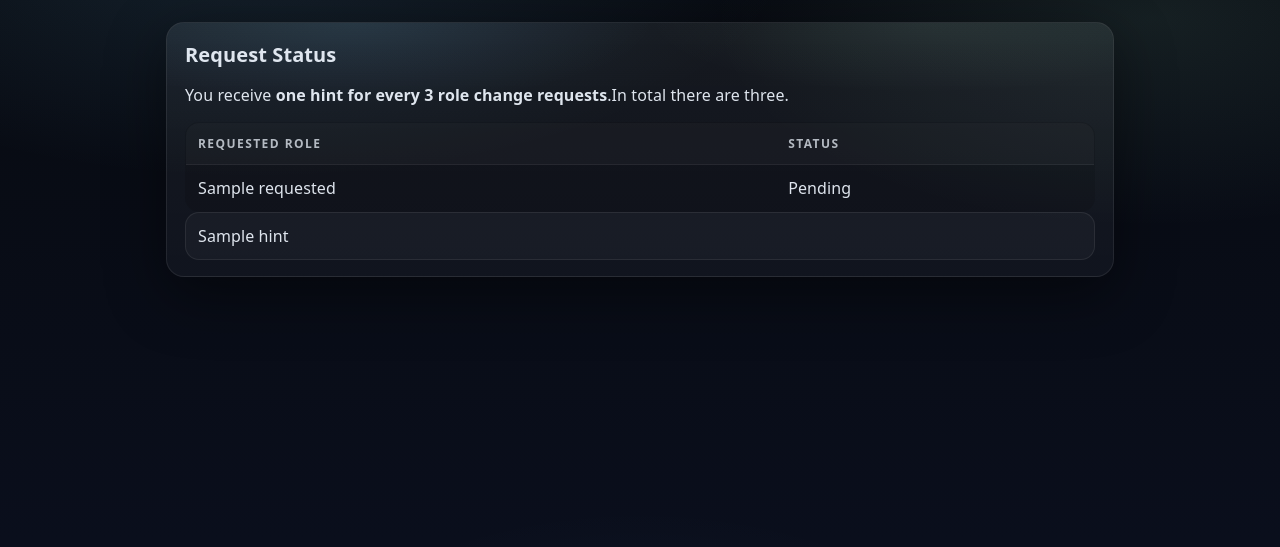
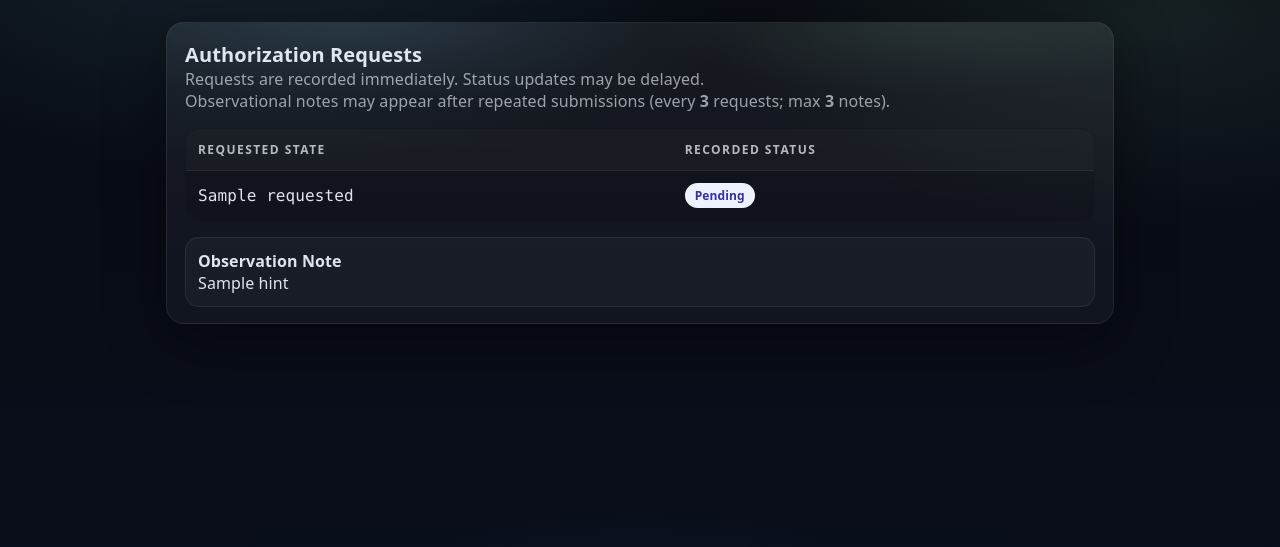
Before and after one commit to md25052007/web-ctf-internal-portal, a Flask app: template templates/status.html in a window 1280 px wide. Shown: the part 61-608 px from the top of the page. Run offline with Flask 3, Linux system fonts and the light colour scheme; the template is opened without the code that fills it: most values are stand-ins (such as "Sample title", 1, 10 or a date in 2020).

Commit message:
Update status.html

```diff
--- a/templates/status.html
+++ b/templates/status.html
@@ -1,29 +1,50 @@
 {% extends "base.html" %}
 {% block content %}
+
 <div class="card">
-    <h2>Request Status</h2>
+  <h2>Authorization Requests</h2>
 
-    <p>
-        You receive <b>one hint for every 3 role change requests</b>.In total there are three.
+  <p class="muted" style="margin-top:-6px;">
+    Requests are recorded immediately. Status updates may be delayed.
+    <br>
+    Observational notes may appear after repeated submissions (every <b>3</b> requests; max <b>3</b> notes).
   </p>
 
   <table class="status-table">
     <tr>
-            <th>Requested Role</th>
-            <th>Status</th>
+      <th>Requested State</th>
+      <th>Recorded Status</th>
     </tr>
     {% for r in requests %}
     <tr>
-            <td>{{ r.requested }}</td>
-            <td>{{ r.status }}</td>
+      <td style="font-family: ui-monospace, SFMono-Regular, Menlo, Monaco, Consolas, 'Liberation Mono', 'Courier New', monospace;">
+        {{ r.requested }}
+      </td>
+      <td>
+        {% if r.status == "Pending" %}
+          <span style="display:inline-block; padding:4px 10px; border-radius:999px; font-size:12px; font-weight:800; background:#eef2ff; color:#3730a3;">
+            Pending
+          </span>
+        {% elif r.status == "Invalid Role" %}
+          <span style="display:inline-block; padding:4px 10px; border-radius:999px; font-size:12px; font-weight:800; background:#fff7ed; color:#7c2d12;">
+            Invalid Role
+          </span>
+        {% else %}
+          <span style="display:inline-block; padding:4px 10px; border-radius:999px; font-size:12px; font-weight:800; background:#f3f4f6; color:#374151;">
+            {{ r.status }}
+          </span>
+        {% endif %}
+      </td>
     </tr>
     {% endfor %}
   </table>
 
   {% if hint %}
-    <div class="message">
+  <div class="message" style="margin-top:16px;">
+    <b>Observation Note</b><br>
     {{ hint }}
   </div>
   {% endif %}
 </div>
+
 {% endblock %}
```
Lines whose indentation alone changed are shown as unchanged.
